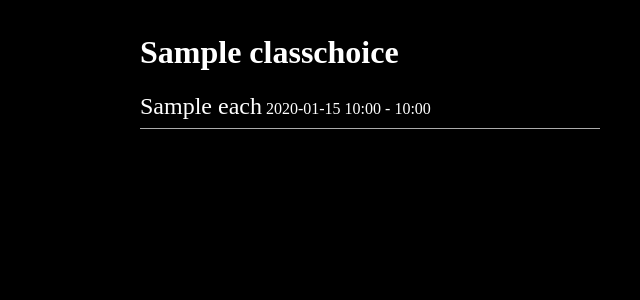
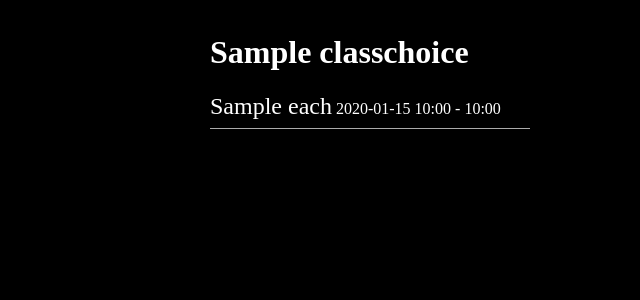
Before and after one commit to sakjur/Dashboard, a Flask app: template templates/scheduleViewer.html in a window 1280 px wide. Shown: the top 300 px of the page, without its empty margins (270-910 px from the left). Run offline with Flask 2, Linux system fonts and the light colour scheme; the template is opened without the code that fills it: most values are stand-ins (such as "Sample title", 1, 10 or a date in 2020).

Commit message:
Width change

```diff
--- a/static/style.css
+++ b/static/style.css
@@ -4,7 +4,7 @@ body {
 }
 
 #content {
-	width: 460px;
+	width: 320px;
 	margin: 0 auto;
 	padding: 5px;
 }
--- a/templates/layout.html
+++ b/templates/layout.html
@@ -4,7 +4,7 @@
 	<meta charset="utf-8" />
 	<title>{% block title %}{% endblock %} Dashboard</title>
 	<link href="/static/style.css" type="text/css" rel="stylesheet" />
-	<meta name="viewport" content="width=460px, initial-scale=0.7, maximum-scale=0.7,
+	<meta name="viewport" content="width=320px, initial-scale=1, maximum-scale=1,
 		user-scalable=no" />
 </head>
 
```
